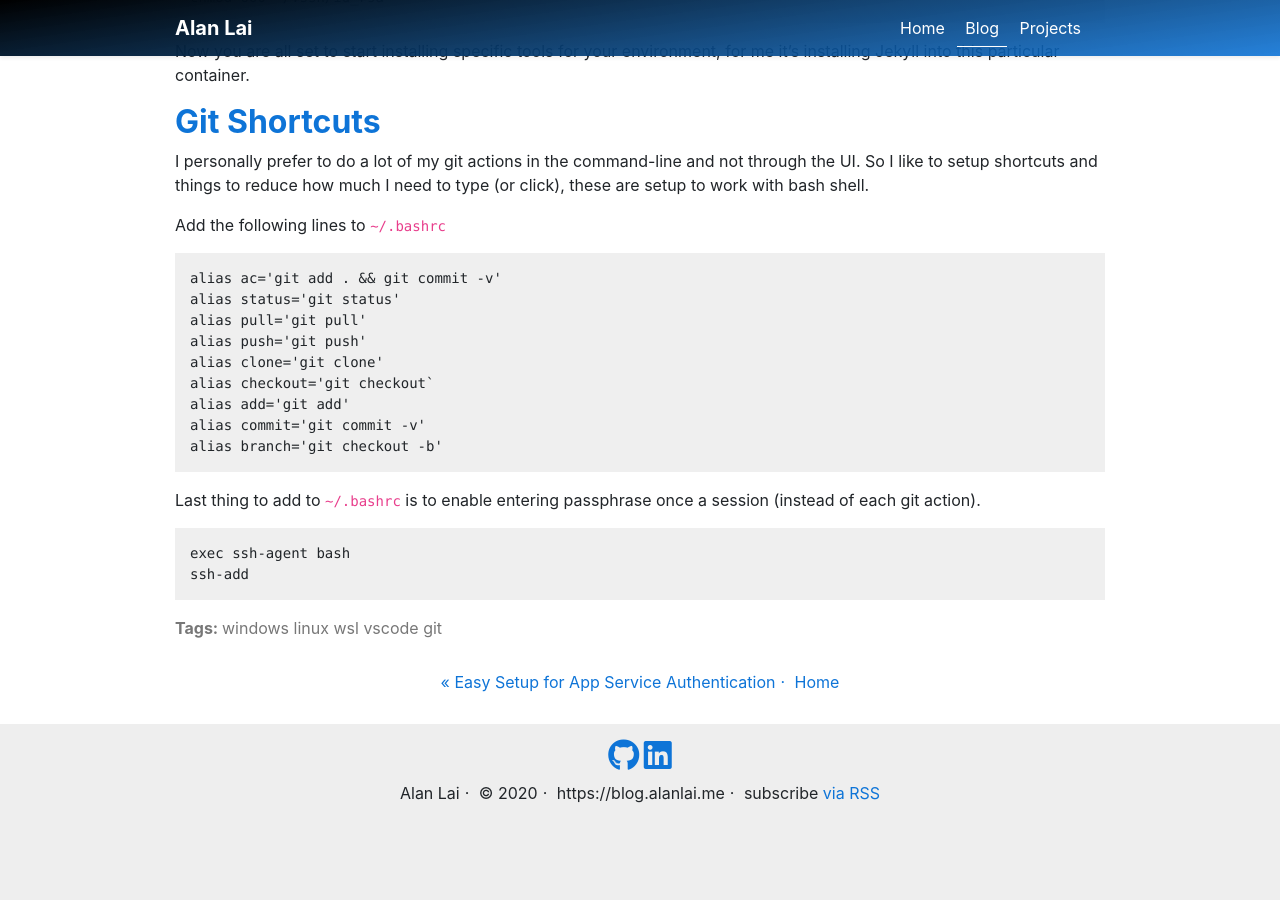
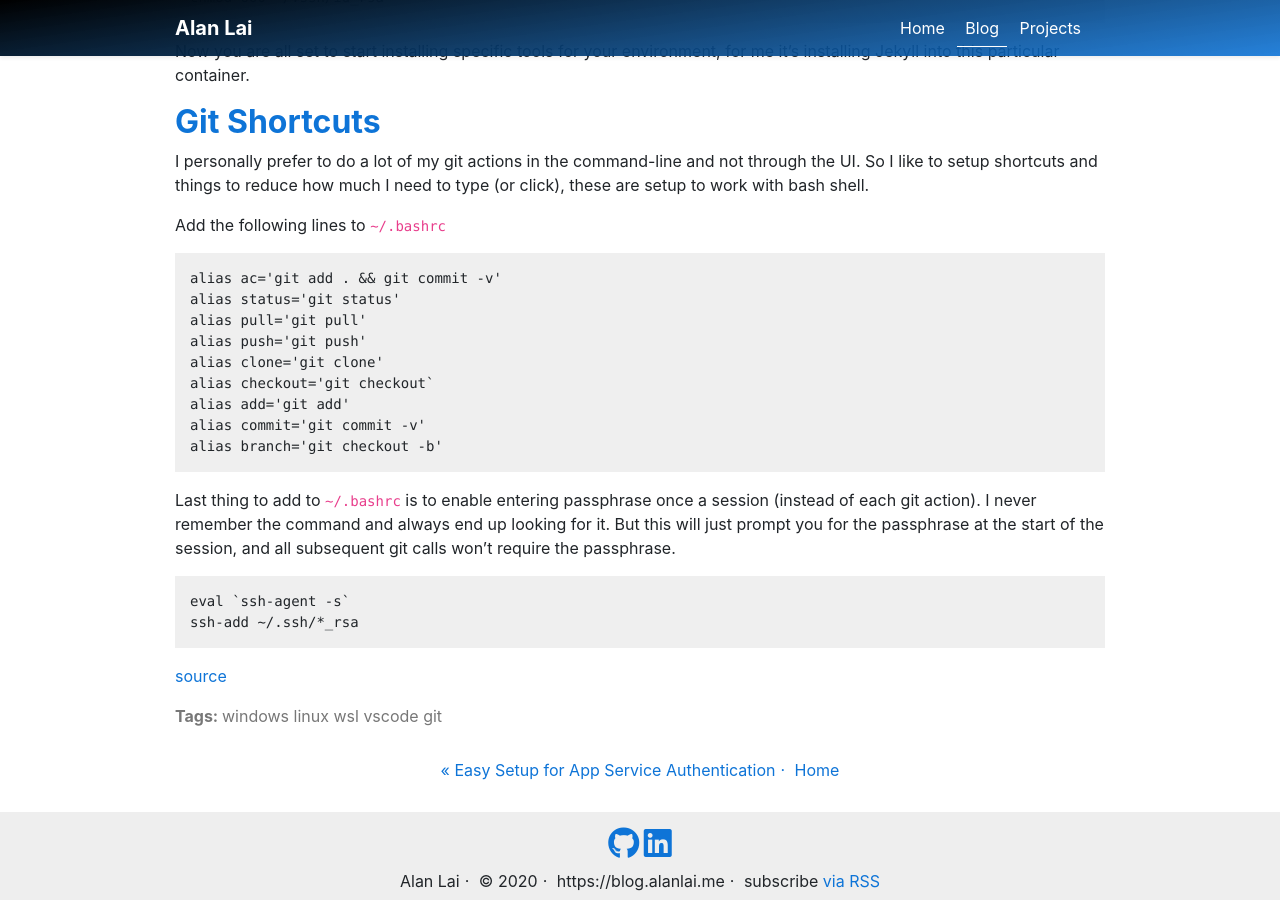
Before and after one commit to anlai/blog, a Jekyll site: the page built from _posts/2021-04-01-workstation-setup.md, in a window 1280 px wide and 900 px high, scrolled down 2037 px. Built offline with Jekyll 4.4.1, drawn with Linux system fonts in a browser that asks for light colours; nearby versions of some CDN libraries; before the commit the page ends 2849 px from its top, so only the background shows below that.

Commit message:
added ssh passphrase

````diff
--- a/_posts/2021-04-01-workstation-setup.md
+++ b/_posts/2021-04-01-workstation-setup.md
@@ -98,9 +98,10 @@ alias commit='git commit -v'
 alias branch='git checkout -b'
 ```
 
-Last thing to add to `~/.bashrc` is to enable entering passphrase once a session (instead of each git action).
+Last thing to add to `~/.bashrc` is to enable entering passphrase once a session (instead of each git action).  I never remember the command and always end up looking for it.  But this will just prompt you for the passphrase at the start of the session, and all subsequent git calls won't require the passphrase.
 
 ```
-exec ssh-agent bash
-ssh-add
+eval `ssh-agent -s`
+ssh-add ~/.ssh/*_rsa
 ```
+[source](https://superuser.com/a/1044918)
````
